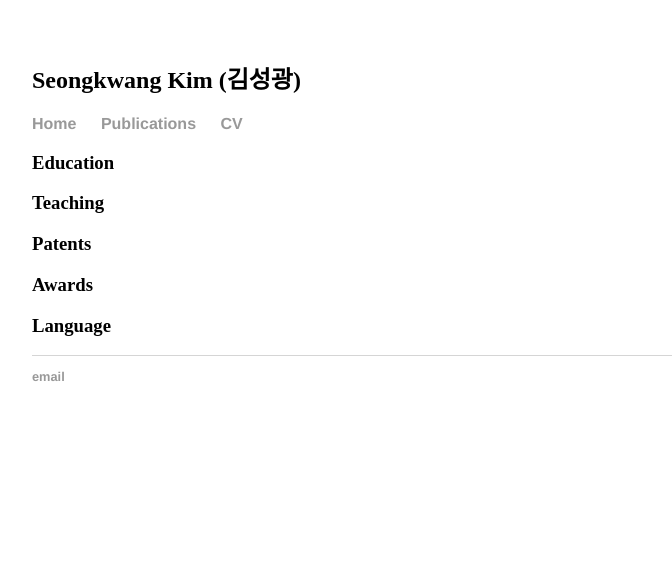
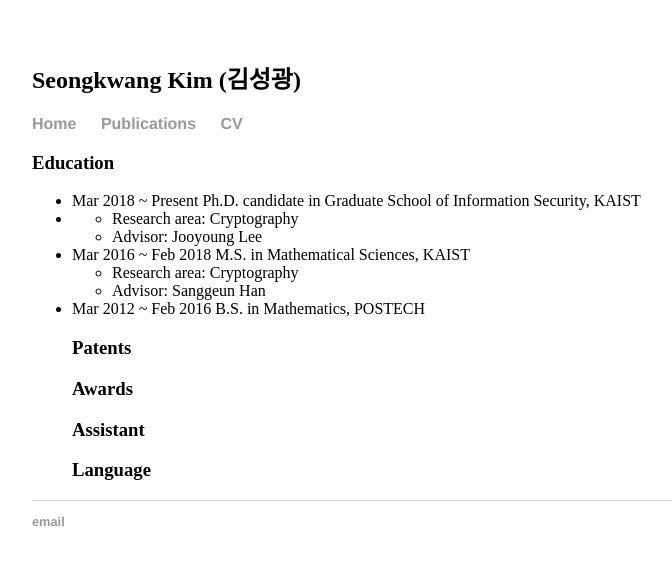
Before and after one commit to sgk1m/sgk1m.github.io, a Jekyll site: the page built from cv.html, in a window 1280 px wide. Shown: the top 565 px of the page, without its empty margins (160-832 px from the left). Built offline with Jekyll 4.4.1, drawn with Linux system fonts in a browser that asks for light colours.

Commit message:
Update cv.html
Add education parts

```diff
--- a/cv.html
+++ b/cv.html
@@ -4,8 +4,20 @@
 ---
 <div class="blurb">
 	<h3>Education</h3>
-  <h3>Teaching</h3>
-  <h3>Patents</h3>
-  <h3>Awards</h3>
-  <h3>Language</h3>
+	<ul>
+		<li>Mar 2018 ~ Present         Ph.D. candidate in Graduate School of Information Security, KAIST<li>
+		<ul>
+			<li>Research area: Cryptography</li>
+			<li>Advisor: Jooyoung Lee</li>
+		</ul>
+		<li>Mar 2016 ~ Feb 2018        M.S. in Mathematical Sciences, KAIST</li>
+		<ul>
+			<li>Research area: Cryptography</li>
+			<li>Advisor: Sanggeun Han</li>
+		</ul>
+		<li>Mar 2012 ~ Feb 2016        B.S. in Mathematics, POSTECH</li>
+	<h3>Patents</h3>
+	<h3>Awards</h3>
+	<h3>Assistant</h3>
+	<h3>Language</h3>
 </div><!-- /.blurb -->
```
